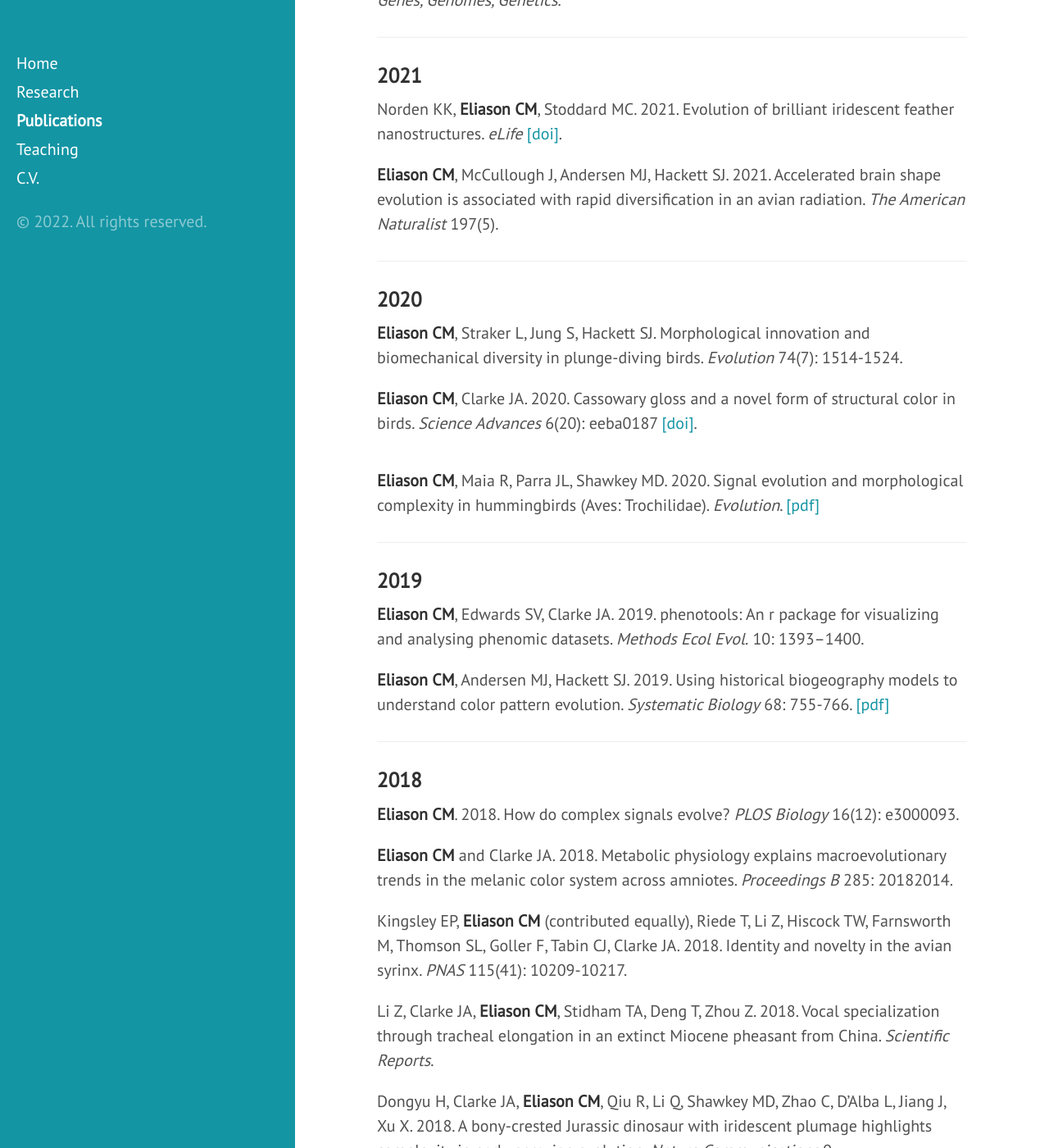
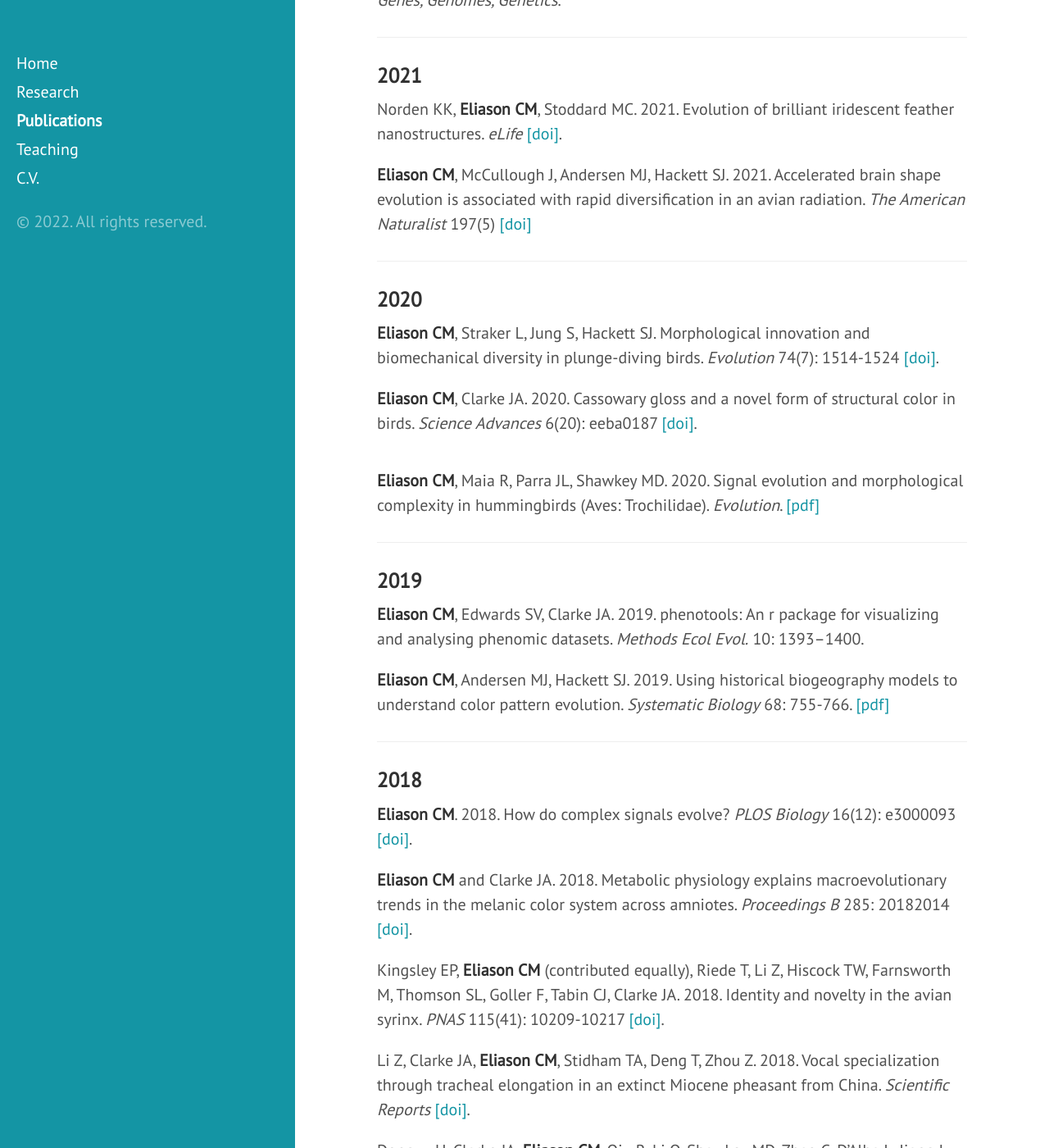
Before and after one commit to celiason/celiason.github.io, a Jekyll site: the page built from 2-publications.md, in a window 1280 px wide and 1400 px high, scrolled down 508 px. Shown: the whole window at 82% size. Built offline with Jekyll 4.4.1, drawn with Linux system fonts in a browser that asks for light colours.

Commit message:
Update 2-publications.md

```diff
--- a/2-publications.md
+++ b/2-publications.md
@@ -25,13 +25,13 @@ __Eliason CM__, McCullough JM, Hains T, Andersen MJ, Shackett SJ. Genome report:
 
 Norden KK, __Eliason CM__, Stoddard MC. 2021. Evolution of brilliant iridescent feather nanostructures. _eLife_ [[doi]](https://doi.org/10.7554/eLife.71179).
 
-__Eliason CM__, McCullough J, Andersen MJ, Hackett SJ. 2021. Accelerated brain shape evolution is associated with rapid diversification in an avian radiation. _The American Naturalist_ 197(5).
+__Eliason CM__, McCullough J, Andersen MJ, Hackett SJ. 2021. Accelerated brain shape evolution is associated with rapid diversification in an avian radiation. _The American Naturalist_ 197(5) [[doi]](https://doi.org/10.1086/713664)
 
 ---
 
 ### 2020
 
-__Eliason CM__, Straker L, Jung S, Hackett SJ. Morphological innovation and biomechanical diversity in plunge-diving birds. _Evolution_ 74(7): 1514-1524.
+__Eliason CM__, Straker L, Jung S, Hackett SJ. Morphological innovation and biomechanical diversity in plunge-diving birds. _Evolution_ 74(7): 1514-1524 [[doi]](https://doi.org/10.1111/evo.14024).
 
 __Eliason CM__, Clarke JA. 2020. Cassowary gloss and a novel form of structural color in birds. _Science Advances_ 6(20): eeba0187 [[doi]](https://doi.org/10.1126/sciadv.aba0187).
 
@@ -51,15 +51,15 @@ __Eliason CM__, Andersen MJ, Hackett SJ. 2019. Using historical biogeography mod
 
 ### 2018
 
-__Eliason CM__. 2018. How do complex signals evolve? _PLOS Biology_ 16(12): e3000093.
+__Eliason CM__. 2018. How do complex signals evolve? _PLOS Biology_ 16(12): e3000093 [[doi]](https://doi.org/10.1371/journal.pbio.3000093).
 
-__Eliason CM__ and Clarke JA. 2018. Metabolic physiology explains macroevolutionary trends in the melanic color system across amniotes. _Proceedings B_ 285: 20182014.
+__Eliason CM__ and Clarke JA. 2018. Metabolic physiology explains macroevolutionary trends in the melanic color system across amniotes. _Proceedings B_ 285: 20182014 [[doi]](https://doi.org/10.1098/rspb.2018.2014).
 
-Kingsley EP, __Eliason CM__ (contributed equally), Riede T, Li Z, Hiscock TW, Farnsworth M, Thomson SL, Goller F, Tabin CJ, Clarke JA. 2018. Identity and novelty in the avian syrinx. _PNAS_ 115(41): 10209-10217.
+Kingsley EP, __Eliason CM__ (contributed equally), Riede T, Li Z, Hiscock TW, Farnsworth M, Thomson SL, Goller F, Tabin CJ, Clarke JA. 2018. Identity and novelty in the avian syrinx. _PNAS_ 115(41): 10209-10217 [[doi]](https://doi.org/10.1073/pnas.1804586115).
 
-Li Z, Clarke JA, __Eliason CM__, Stidham TA, Deng T, Zhou Z. 2018. Vocal specialization through tracheal elongation in an extinct Miocene pheasant from China. _Scientific Reports_.
+Li Z, Clarke JA, __Eliason CM__, Stidham TA, Deng T, Zhou Z. 2018. Vocal specialization through tracheal elongation in an extinct Miocene pheasant from China. _Scientific Reports_ [[doi]](https://doi.org/10.1038/s41598-018-26178-x).
 
-Dongyu H, Clarke JA, __Eliason CM__, Qiu R, Li Q, Shawkey MD, Zhao C, D'Alba L, Jiang J, Xu X. 2018. A bony-crested Jurassic dinosaur with iridescent plumage highlights complexity in early paravian evolution. _Nature Communications_ 9.
+Dongyu H, Clarke JA, __Eliason CM__, Qiu R, Li Q, Shawkey MD, Zhao C, D'Alba L, Jiang J, Xu X. 2018. A bony-crested Jurassic dinosaur with iridescent plumage highlights complexity in early paravian evolution. _Nature Communications_ 9 [[doi]](https://doi.org/10.1038/s41467-017-02515-y).
 
 ---
 
```
